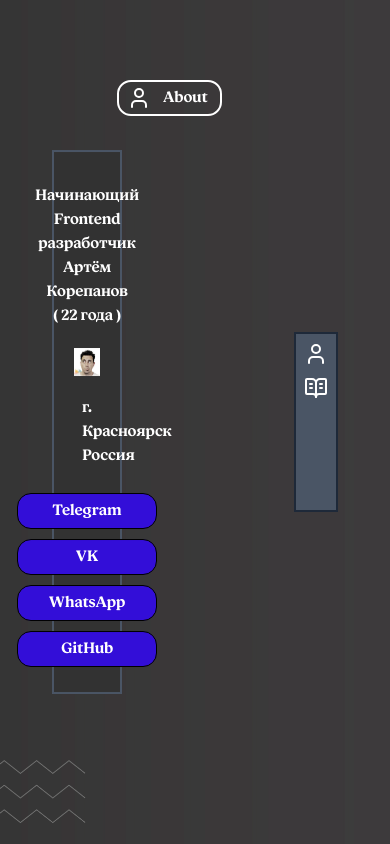
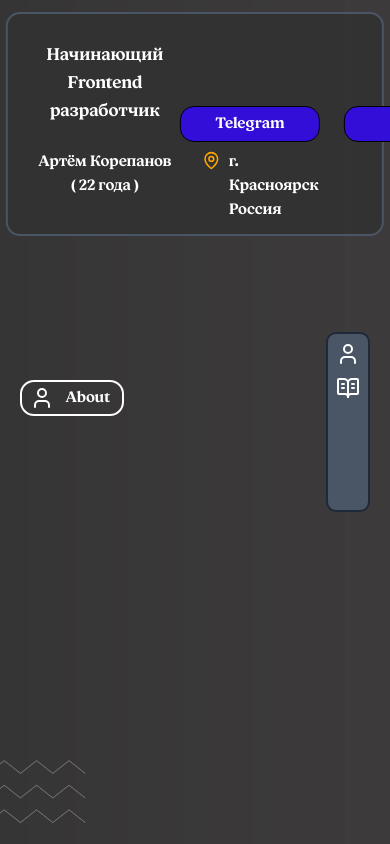
Before and after one commit to ARKmanK/Portfolio, a React (Vite) app: page / in a window 390 px wide. Shown: the top 844 px of the page. Built offline with nearby package versions, Linux system fonts and the light colour scheme; grey boxes are pictures that could not be loaded.

Commit message:
feat: add more responsive design

```diff
--- a/src/components/ProfileCard.tsx
+++ b/src/components/ProfileCard.tsx
@@ -6,36 +6,36 @@ const age = CountAge()
 const ProfileCard = () => {
 	return (
 		<>
-			<section className='fixed left-13 top-1/2 transform -translate-y-1/2 flex flex-col border-2 border-gray-600 p-5  md:rounded-lg lg:rounded-xl w-[18%] md:w-[22%] z-2 card'>
-				<div className='flex flex-col items-center justify-center pt-2 text-center'>
-					<h1 className='text-white font-semibold mt-1 lg:text-xl md:text-base'>
+			<section className='fixed top-3 left-1/2 -translate-x-1/2 md:left-13 md:top-1/2 transform md:-translate-y-1/2 flex md:flex-col border-2 border-gray-600 md:p-5 p-3 rounded-xl md:rounded-lg lg:rounded-xl lg:w-[18%] md:w-[22%] z-2 card w-[97%]'>
+				<div className='flex flex-col md:items-center md:justify-center pt-2 text-center items-center'>
+					<h1 className='text-white font-semibold md:mt-1 lg:text-xl md:text-base mt-2 text-lg max-w-60'>
 						Начинающий Frontend разработчик
 					</h1>
-					<p className='xl:flex xl:gap-x-2 text-gray-200 lg:mt-7 md:mt-5 lg:text-lg md:text-sm'>
-						Артём Корепанов <span className='md:line-clamp-2'>( {age} )</span>
+					<p className='xl:flex xl:gap-x-2 text-gray-200 lg:mt-7 md:mt-5 lg:text-lg md:text-sm mt-6 text-base w-[170px] text-center'>
+						Артём Корепанов <span className='md:line-clamp-2 line-clamp-2'>( {age} )</span>
 					</p>
 				</div>
 				<div className='my-5 bg-cover bg-center flex items-center justify-center'>
 					<img
-						className='md:rounded-lg lg:rounded-xl lg:size-[90%]'
+						className='md:rounded-lg lg:rounded-xl lg:size-[90%] w-[170px] h-[150px]'
 						src='/my_photo.png'
 						alt='my_photo'
 					/>
 				</div>
 				<div className='flex flex-col'>
-					<div className='flex xl:mx-4.5 lg:mx-3.5'>
+					<div className='flex xl:mx-4.5 lg:mx-3.5 mt-31 ml-3'>
 						<MapPin
 							className='lg:w-[20px] lg:h-[20px] md:w-[17px] md:h-[17px]'
 							size={21}
 							color='orange'
 						/>
-						<div>
+						<div className='md:flex flex flex-col'>
 							<p className='ml-2 lg:text-lg md:text-sm'>г. Красноярск</p>
 							<p className='ml-2 lg:text-lg md:text-sm'>Россия</p>
 						</div>
 					</div>
 				</div>
-				<ul className='flex flex-col items-center mt-5 lg:text-base md:text-sm'>
+				<ul className='sm:fixed top-55 flex w-full justify-center gap-x-6 md:flex-col items-center md:mt-5 lg:text-base md:text-sm'>
 					<li>
 						<a className='social-media rounded-xl' href='https://tlgg.ru/@miami_shores'>
 							Telegram
--- a/src/components/UI/NavBar.tsx
+++ b/src/components/UI/NavBar.tsx
@@ -3,7 +3,7 @@ import { BookOpenText, User } from 'lucide-react'
 const NavBar = () => {
 	return (
 		<>
-			<nav className='fixed right-13 top-1/2 transform -translate-y-1/2 min-w-[40px] h-[180px] bg-gray-600 md:rounded-lg lg:rounded-xl border-2 border-gray-800 z-1'>
+			<nav className='fixed md:right-13 right-5 top-1/2 transform -translate-y-1/2 min-w-[40px] h-[180px] bg-gray-600 md:rounded-lg rounded-lg lg:rounded-xl border-2 border-gray-800 z-1'>
 				<ul className='flex flex-col justify-center items-center gap-y-2.5 p-2'>
 					<li>
 						<a className='navButton' href='#'>
--- a/src/components/pages/HomePage.tsx
+++ b/src/components/pages/HomePage.tsx
@@ -10,7 +10,7 @@ const HomePage = () => {
 				<ProfileCard />
 				<NavBar />
 				<section className='min-h-[100vh] bg-img-1'>
-					<div className='md:ml-[35%] ml-[30%] pt-20'>
+					<div className='md:ml-[35%] lg:ml-[30%] ml-[5%] md:pt-20 pt-95'>
 						<p
 							className='inline-flex justify-center items-center gap-x-3 border-2 border-white rounded-xl pl-2 pr-3 py-1 xl:text-lg lg:text-base md:text-sm'
 							id='about'
@@ -22,9 +22,9 @@ const HomePage = () => {
 					<About />
 				</section>
 				<section className='min-h-[100vh] bg-img-2'>
-					<div className='md:ml-[35%] ml-[30%] pt-20'>
+					<div className='md:ml-[35%] lg:ml-[30%] ml-[5%] md:pt-20 pt-25'>
 						<p
-							className='inline-flex justify-center items-center gap-x-3 border-2 border-white rounded-xl pl-2 pr-3 py-1 xl:text-lg lg:text-base  md:text-sm'
+							className='inline-flex justify-center items-center gap-x-3 border-2 border-white rounded-xl pl-2 pr-3 py-1 xl:text-lg lg:text-base  md:text-sm scroll-mt-[375px]'
 							id='skills'
 						>
 							<BookOpenText className='lg:w-[21px] lg:h-[21px] md:w-[18px] md:h-[18px]' />
--- a/src/index.css
+++ b/src/index.css
@@ -18,6 +18,12 @@ section {
 	background-size: cover;
 	background-repeat: no-repeat;
 	background-position: center;
+}
+
+@media (max-width: 768px) {
+	section {
+		/* background-size: 100% 100%; */
+	}
 }
 
 .bg-img-1 {
```
